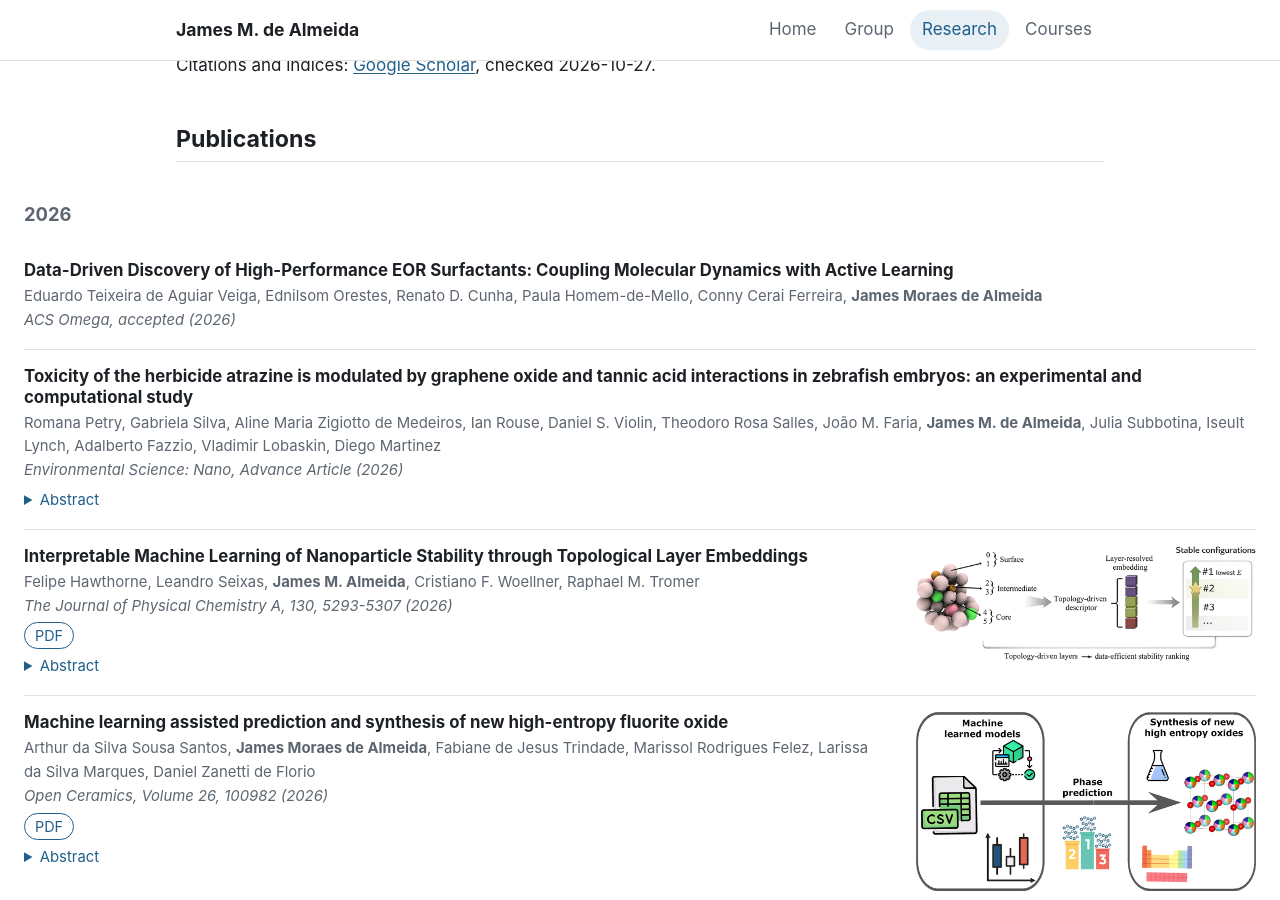
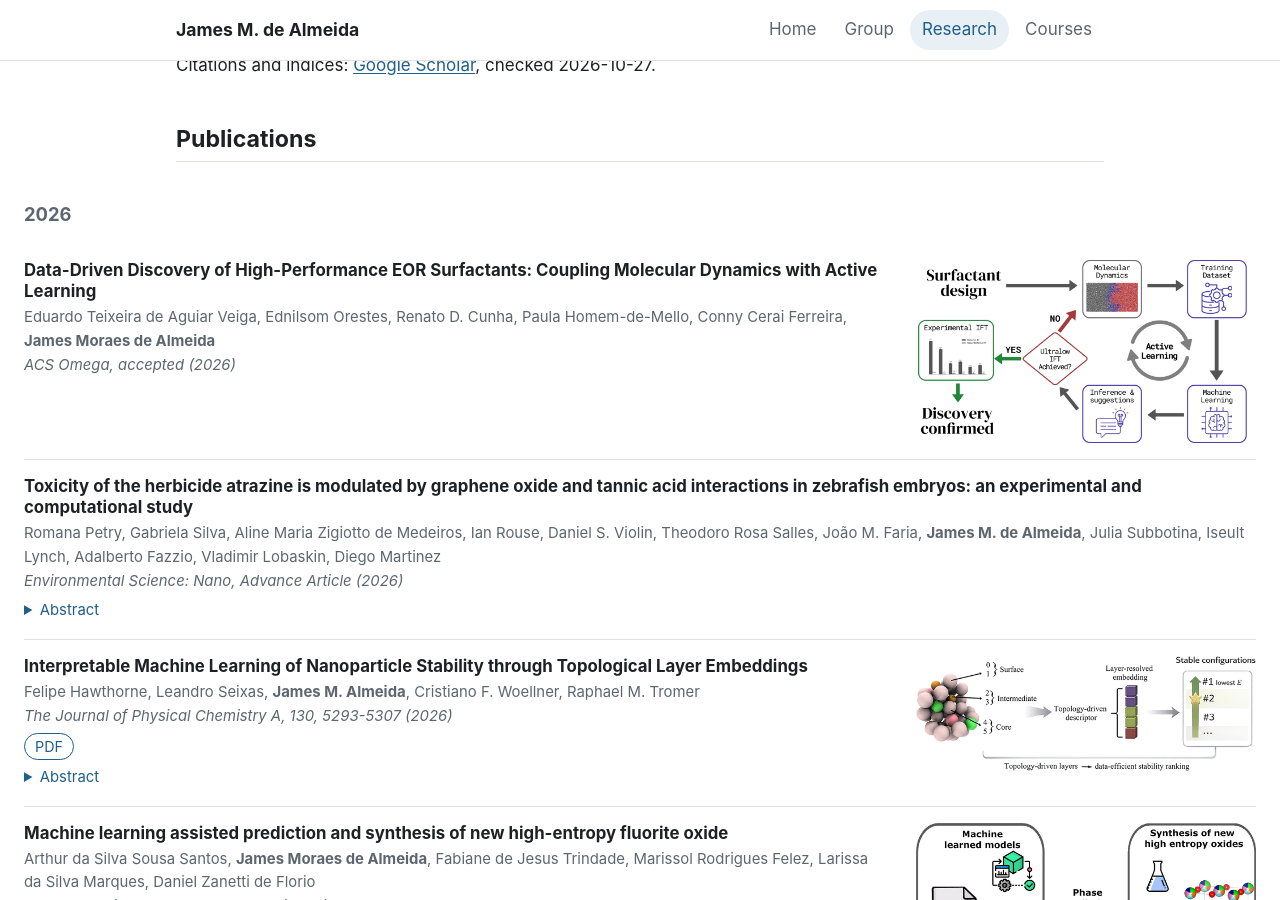
Before and after one commit to jamesmalmeida/almeida.page, a Jekyll site: the page built from research.md, in a window 1280 px wide and 900 px high, scrolled down 1283 px. Built offline with Jekyll 4.4.1, drawn with Linux system fonts in a browser that asks for light colours.

Commit message:
Research: TOC graphic for the accepted ACS Omega surfactant paper
Co-Authored-By: Claude Opus 5.5 <noreply@anthropic.com>
Claude-Session: https://claude.ai/code/session_01AVsTU5791Xx8kdYCnM2cvw

```diff
--- a/_data/publications.yml
+++ b/_data/publications.yml
@@ -5,6 +5,7 @@
 - title: 'Data-Driven Discovery of High-Performance EOR Surfactants: Coupling Molecular Dynamics with Active Learning'
   authors: Eduardo Teixeira de Aguiar Veiga, Ednilsom Orestes, Renato D. Cunha, Paula Homem-de-Mello, Conny Cerai Ferreira, **James Moraes de Almeida**
   venue: ACS Omega, accepted (2026)
+  image: eor-surfactants-active-learning.png
   year: 2026
 
 - title: 'Toxicity of the herbicide atrazine is modulated by graphene oxide and tannic acid interactions in zebrafish embryos: an experimental and computational study'
```
Also changed, not shown: assets/img/eor-surfactants-active-learning.png (added).
